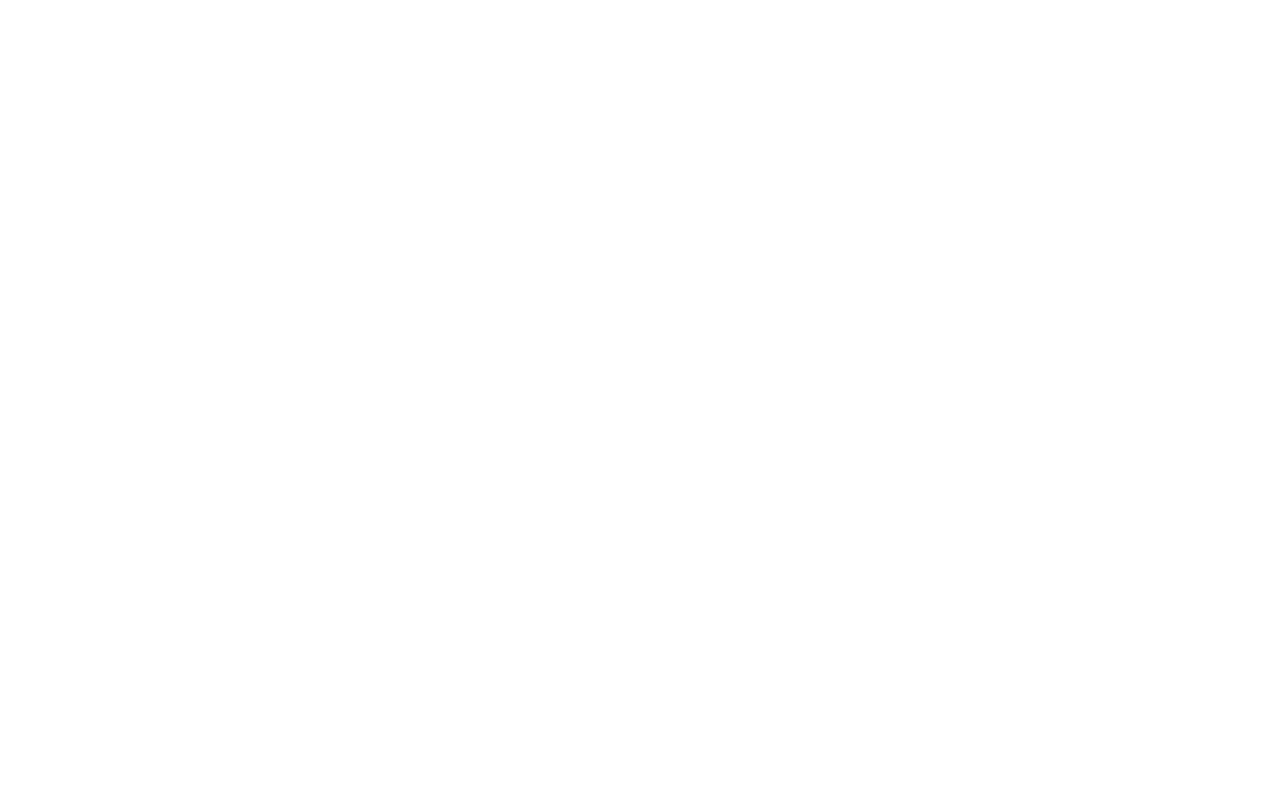
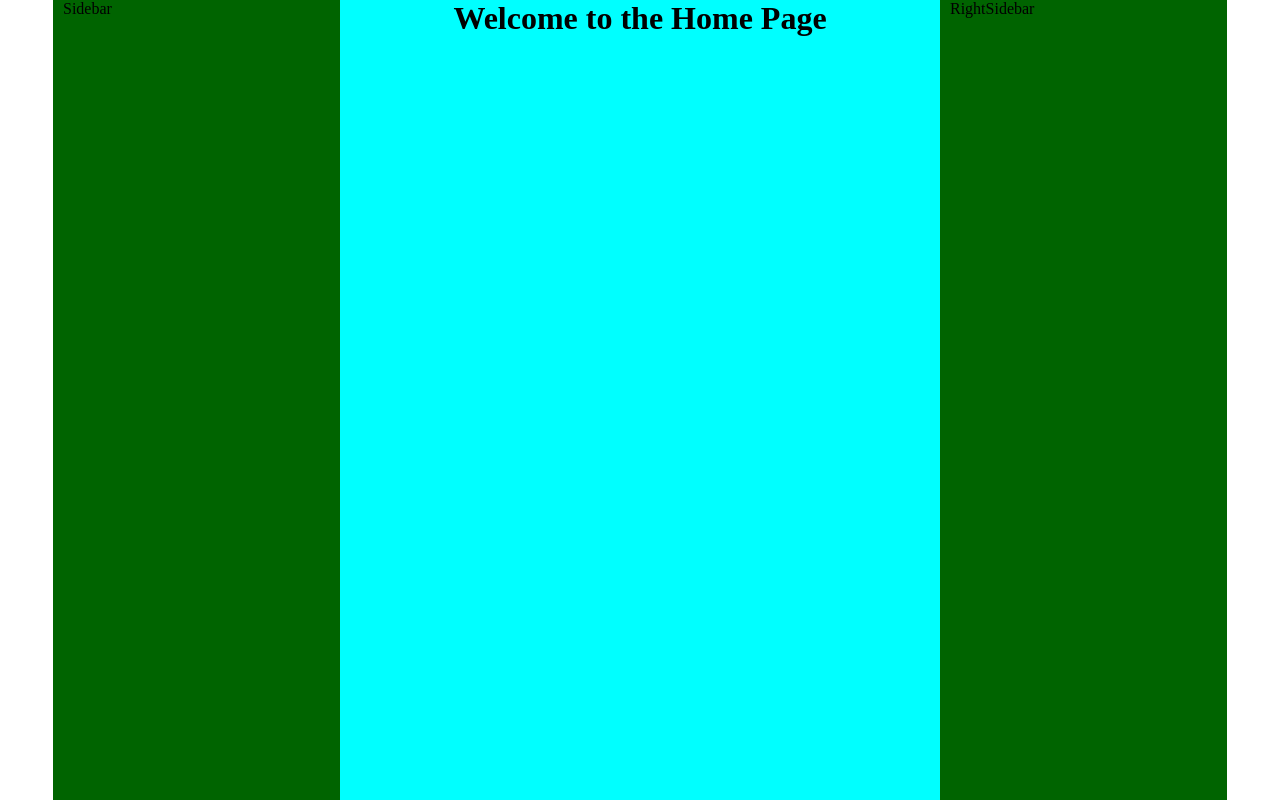
Before and after one commit to jDelille/sports-social-app, a React (Vite) app: page / in a window 1280 px wide. Shown: the top 800 px of the page. Built offline with nearby package versions, Linux system fonts and the light colour scheme.

Commit message:
wip: working on site layout

```diff
--- a/src/App.tsx
+++ b/src/App.tsx
@@ -1,9 +1,9 @@
+import Home from "./pages/Home"
+
 function App() {
 
   return (
-    <>
-
-    </>
+    <Home />
   )
 }
 
--- /dev/null
+++ b/src/components/Footer.tsx
@@ -0,0 +1,9 @@
+import React from 'react'
+
+const Footer = () => {
+    return (
+        <div className='footer'>Footer</div>
+    )
+}
+
+export default Footer
--- /dev/null
+++ b/src/components/Layout.tsx
@@ -0,0 +1,37 @@
+import React, { ReactNode } from 'react';
+import Navbar from './Navbar';
+import Footer from './Footer';
+import LeftSidebar from './LeftSidebar';
+import RightSidebar from './RightSidebar';
+
+import '../styles/LayoutStyles.scss';
+
+
+interface LayoutProps {
+    children: ReactNode;
+    title?: string;
+}
+
+const Layout: React.FC<LayoutProps> = ({ children, title }) => {
+    return (
+        <div className='layout'>
+            {/* <Navbar /> */}
+
+
+            {/* Main content area */}
+            <main>
+                <LeftSidebar />
+
+                <div className='middle'>
+                    {children}
+                </div>
+
+                <RightSidebar />
+            </main>
+
+            {/* <Footer /> */}
+        </div>
+    )
+}
+
+export default Layout
--- /dev/null
+++ b/src/components/LeftSidebar.tsx
@@ -0,0 +1,8 @@
+
+const LeftSidebar = () => {
+    return (
+        <div className='sidebar'>Sidebar</div>
+    )
+}
+
+export default LeftSidebar
--- /dev/null
+++ b/src/components/Navbar.tsx
@@ -0,0 +1,9 @@
+import React from 'react'
+
+const Navbar = () => {
+    return (
+        <div className='navbar'>Navbar</div>
+    )
+}
+
+export default Navbar
--- /dev/null
+++ b/src/components/RightSidebar.tsx
@@ -0,0 +1,9 @@
+import React from 'react'
+
+const RightSidebar = () => {
+    return (
+        <div className='sidebar'>RightSidebar</div>
+    )
+}
+
+export default RightSidebar
--- /dev/null
+++ b/src/pages/Home.tsx
@@ -0,0 +1,13 @@
+import React from 'react';
+import Layout from '../components/Layout';
+
+const Home: React.FC = () => {
+    return (
+        <Layout>
+            {/* Your Home page content goes here */}
+            <h1>Welcome to the Home Page</h1>
+        </Layout>
+    );
+};
+
+export default Home;
--- /dev/null
+++ b/src/styles/LayoutStyles.scss
@@ -0,0 +1,44 @@
+.layout {
+    background-color: orange;
+    width: 1174px;
+    height: 100vh;
+    margin: 0 auto;
+
+    .navbar {
+        background-color: purple;
+    }
+
+
+
+    main {
+        background-color: dodgerblue;
+        display: flex;
+        // padding: 0 4rem;
+
+
+        .sidebar {
+            background-color: darkgreen;
+            width: 287px;
+            min-width: 287px;
+            max-width: 287px;
+            padding: 0 10px;
+            position: sticky;
+            top: 0;
+            max-height: 100vh;
+
+        }
+
+        .middle {
+            background-color: aqua;
+            display: flex;
+            justify-content: center;
+            align-content: center;
+            height: 200vh;
+            width: 600px;
+        }
+    }
+
+    .footer {
+        background-color: red;
+    }
+}
--- a/src/styles/global.scss
+++ b/src/styles/global.scss
@@ -3,3 +3,8 @@
     padding: 0;
     box-sizing: border-box;
 }
+
+// body {
+//     width: 100vw;
+//     overflow-x: hidden;
+// }
```
